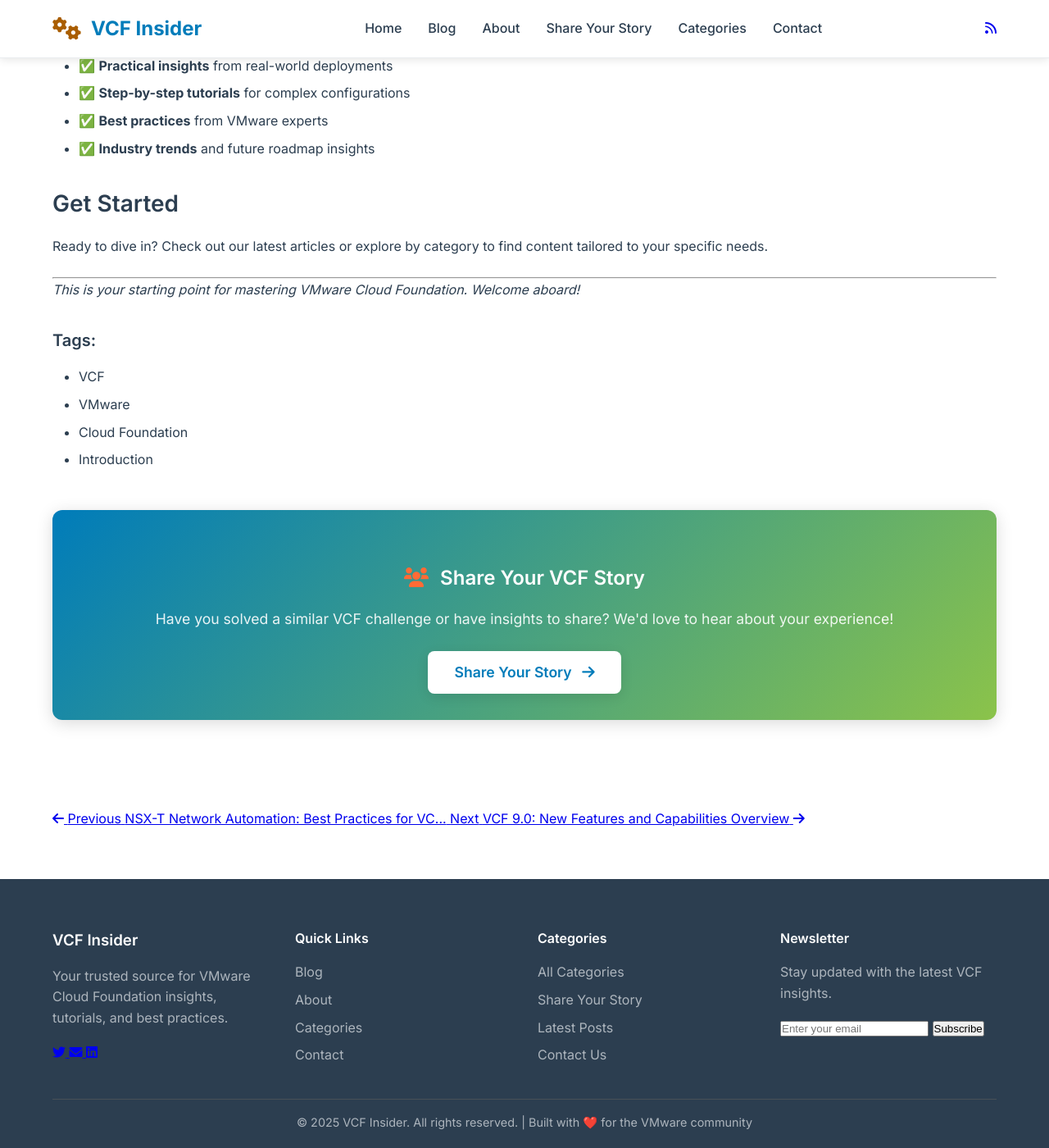
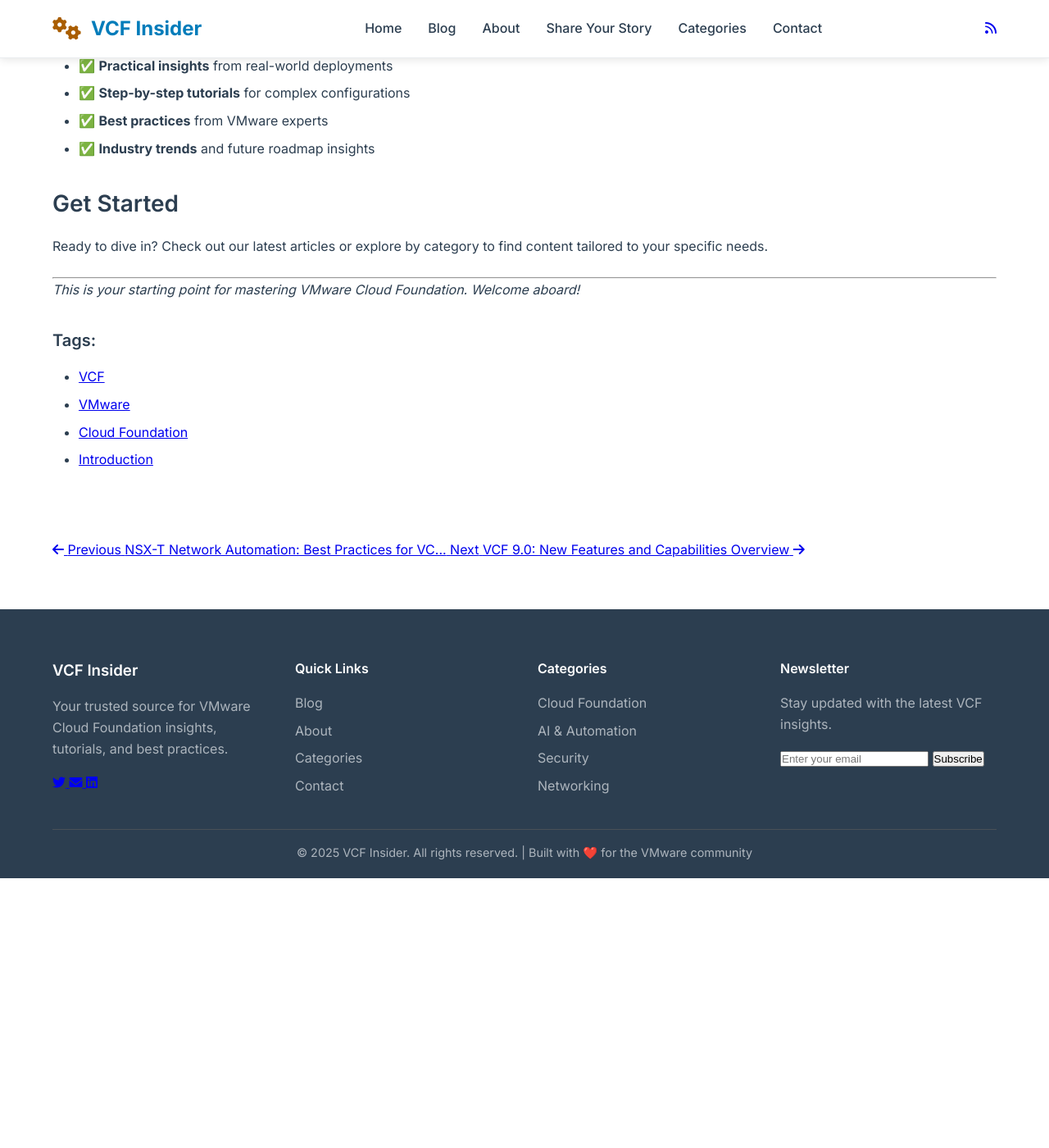
Before and after one commit to krieg121/VCFInsider, a Jekyll site: the page built from _posts/2025-09-12-welcome-to-vcf-insider.md, in a window 1280 px wide and 1400 px high, scrolled down 912 px. Shown: the whole window at 82% size. Built offline with Jekyll 4.4.1, drawn with Linux system fonts in a browser that asks for light colours; after the commit the page ends 1983 px from its top, so only the background shows below that.

Commit message:
Restore VMware-styled theme files from initial commit (Option A)

```diff
--- a/_layouts/default.html
+++ b/_layouts/default.html
@@ -79,7 +79,7 @@
                         <a href="mailto:Chris@VCFInsider.com" class="social-link" title="Email">
                             <i class="fas fa-envelope"></i>
                         </a>
-                        <a href="https://linkedin.com/company/vcf-insider" class="social-link" title="LinkedIn">
+                        <a href="#" class="social-link" title="LinkedIn">
                             <i class="fab fa-linkedin"></i>
                         </a>
                     </div>
@@ -98,10 +98,10 @@
                 <div class="footer-section">
                     <h4>Categories</h4>
                     <ul class="footer-links">
-                        <li><a href="{{ '/categories/' | relative_url }}">All Categories</a></li>
-                        <li><a href="{{ '/share-your-story/' | relative_url }}">Share Your Story</a></li>
-                        <li><a href="{{ '/blog/' | relative_url }}">Latest Posts</a></li>
-                        <li><a href="{{ '/contact/' | relative_url }}">Contact Us</a></li>
+                        <li><a href="{{ '/categories/cloud-foundation/' | relative_url }}">Cloud Foundation</a></li>
+                        <li><a href="{{ '/categories/ai-automation/' | relative_url }}">AI & Automation</a></li>
+                        <li><a href="{{ '/categories/security/' | relative_url }}">Security</a></li>
+                        <li><a href="{{ '/categories/networking/' | relative_url }}">Networking</a></li>
                     </ul>
                 </div>
 
--- a/_layouts/post.html
+++ b/_layouts/post.html
@@ -49,21 +49,11 @@
                 <ul class="tag-list">
                     {% for tag in page.tags %}
                     <li class="tag-item">
-                        <span class="tag-link">{{ tag }}</span>
+                        <a href="{{ '/tags/' | append: tag | relative_url }}" class="tag-link">{{ tag }}</a>
                     </li>
                     {% endfor %}
                 </ul>
                 {% endif %}
-            </div>
-
-            <div class="post-cta">
-                <div class="cta-box">
-                    <h3><i class="fas fa-users"></i> Share Your VCF Story</h3>
-                    <p>Have you solved a similar VCF challenge or have insights to share? We'd love to hear about your experience!</p>
-                    <a href="{{ '/share-your-story/' | relative_url }}" class="cta-button">
-                        Share Your Story <i class="fas fa-arrow-right"></i>
-                    </a>
-                </div>
             </div>
         </div>
     </div>
--- a/assets/css/vcf-insider.css
+++ b/assets/css/vcf-insider.css
@@ -653,103 +653,4 @@
     .article-content {
         padding: 1rem;
     }
-
-    /* Categories page mobile optimization */
-    .categories-grid {
-        grid-template-columns: 1fr !important;
-        gap: 1rem !important;
-    }
-
-    .category-card {
-        padding: 1.5rem !important;
-    }
-
-    .category-icon {
-        font-size: 2rem !important;
-    }
-
-    /* Call-to-action mobile optimization */
-    .post-cta {
-        margin: 2rem 0 !important;
-        padding: 1.5rem !important;
-    }
-
-    .cta-button {
-        padding: 0.75rem 1.5rem !important;
-        font-size: 1rem !important;
-    }
-
-    /* Getting started cards mobile */
-    .getting-started-grid {
-        grid-template-columns: 1fr !important;
-        gap: 1rem !important;
-    }
-
-    /* Certifications mobile optimization */
-    .cert-badges {
-        flex-direction: column !important;
-        gap: 1rem !important;
-    }
-
-    .cert-badge {
-        min-width: 100px !important;
-        padding: 0.75rem !important;
-    }
 }
-
-/* Call-to-Action Box */
-.post-cta {
-    margin: 3rem 0;
-    padding: 2rem;
-    background: linear-gradient(135deg, var(--vmware-blue), var(--vmware-green));
-    border-radius: var(--border-radius-lg);
-    text-align: center;
-    box-shadow: var(--shadow-medium);
-}
-
-.cta-box h3 {
-    color: white;
-    margin-bottom: 1rem;
-    font-size: 1.5rem;
-    font-weight: 600;
-}
-
-.cta-box h3 i {
-    margin-right: 0.5rem;
-    color: var(--vmware-orange);
-}
-
-.cta-box p {
-    color: rgba(255, 255, 255, 0.9);
-    margin-bottom: 1.5rem;
-    font-size: 1.1rem;
-}
-
-.cta-button {
-    display: inline-block;
-    background: white;
-    color: var(--vmware-blue);
-    padding: 0.75rem 2rem;
-    border-radius: var(--border-radius);
-    text-decoration: none;
-    font-weight: 600;
-    font-size: 1.1rem;
-    transition: all 0.3s ease;
-    box-shadow: 0 4px 15px rgba(0, 0, 0, 0.1);
-}
-
-.cta-button:hover {
-    background: var(--vmware-orange);
-    color: white;
-    transform: translateY(-2px);
-    box-shadow: 0 6px 20px rgba(0, 0, 0, 0.15);
-}
-
-.cta-button i {
-    margin-left: 0.5rem;
-    transition: transform 0.3s ease;
-}
-
-.cta-button:hover i {
-    transform: translateX(4px);
-}
```
